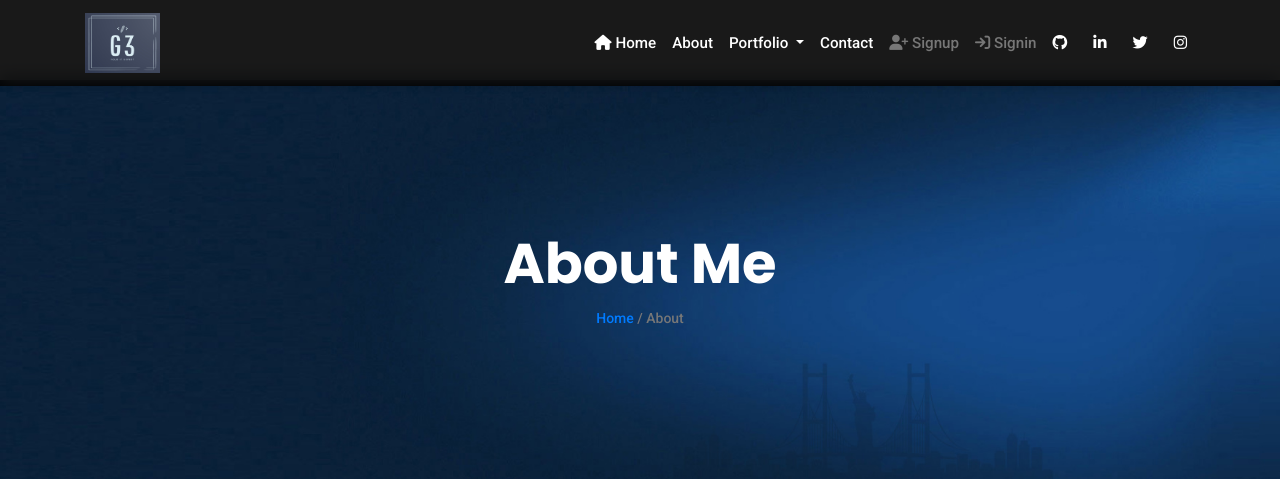
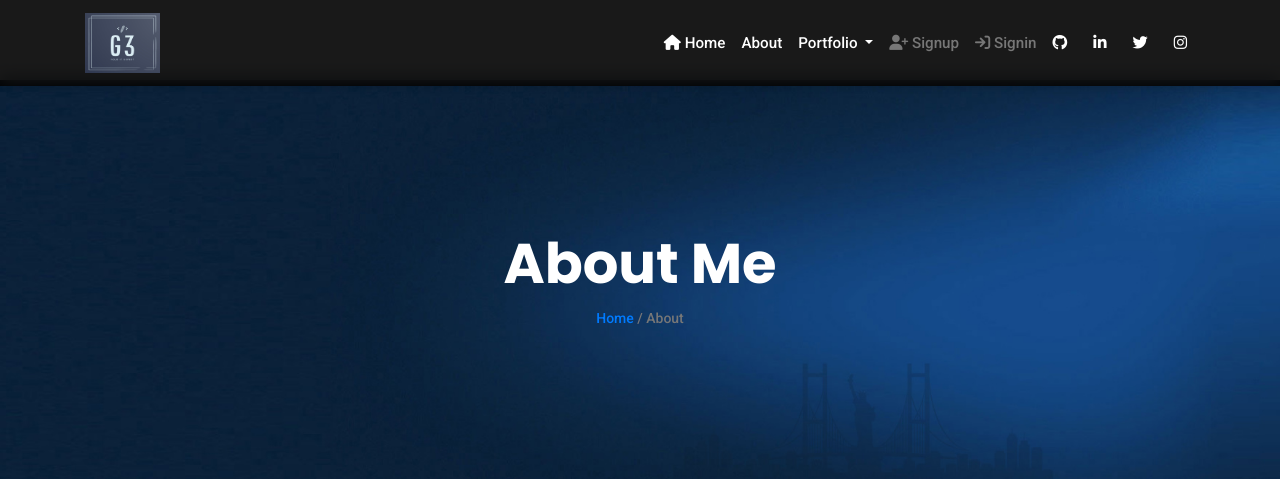
Before and after one commit to gautamw3/portfolio_cum_blog, a Django app: template portfolio/templates/portfolio/about-me.html in a window 1280 px wide. Shown: the top 479 px of the page. Run offline with Django 4.2, Linux system fonts and the light colour scheme; the template is opened without the code that fills it: most values are stand-ins (such as "Sample title", 1, 10 or a date in 2020); grey boxes marked "Sample" are stand-in pictures; some libraries are stand-ins or nearby versions.

Commit message:
Commented out contact us menu

```diff
--- a/portfolio/templates/portfolio/base_templates/base.html
+++ b/portfolio/templates/portfolio/base_templates/base.html
@@ -62,7 +62,7 @@
               </a>
             </div>
           </li>
-          <li class="nav-item"><a class="nav-link" href="{% url 'contact_us' %}">Contact</a></li>
+<!--          <li class="nav-item"><a class="nav-link" href="{% url 'contact_us' %}">Contact</a></li>-->
 
           {% if request.user.is_authenticated %}
           <li class="nav-item">
```
